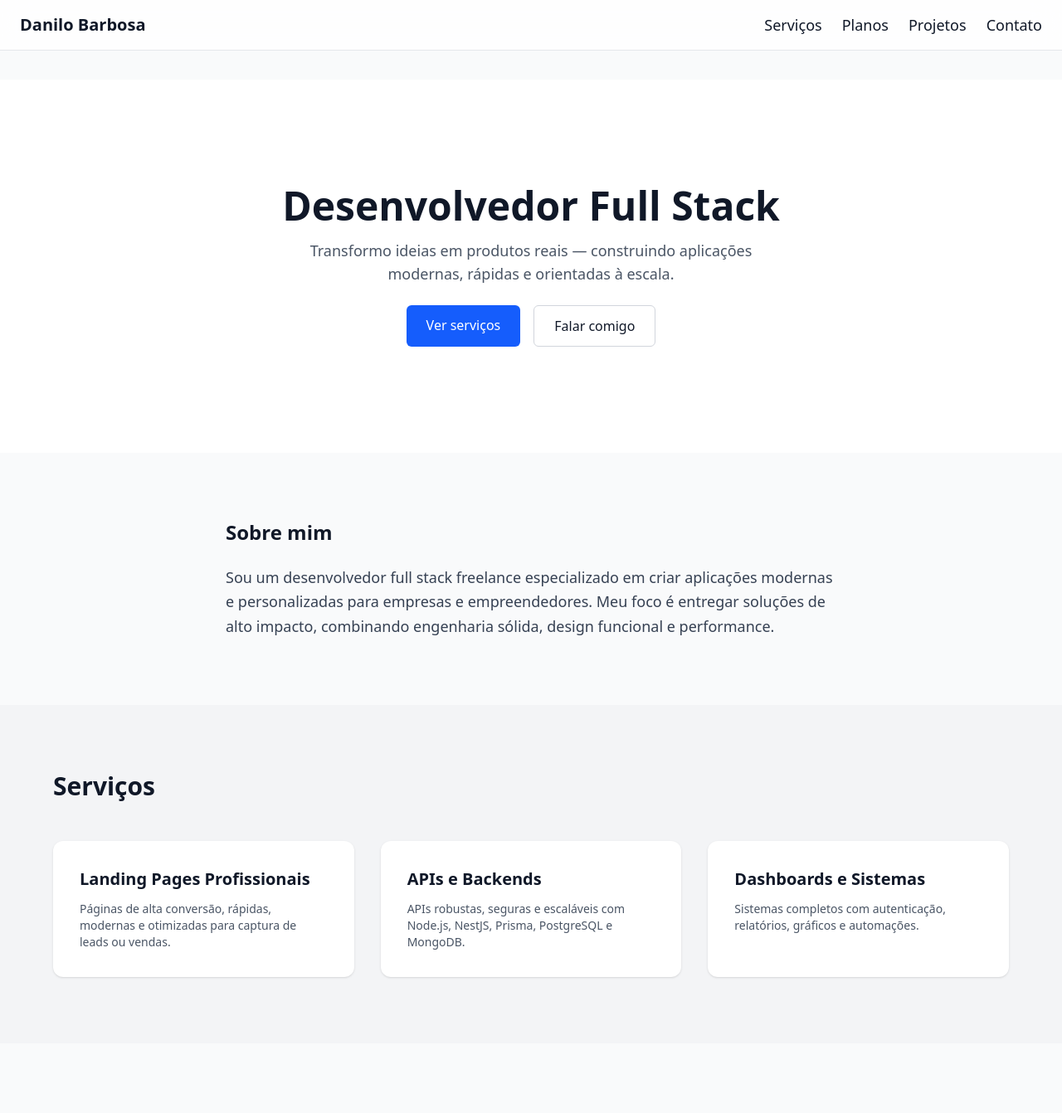
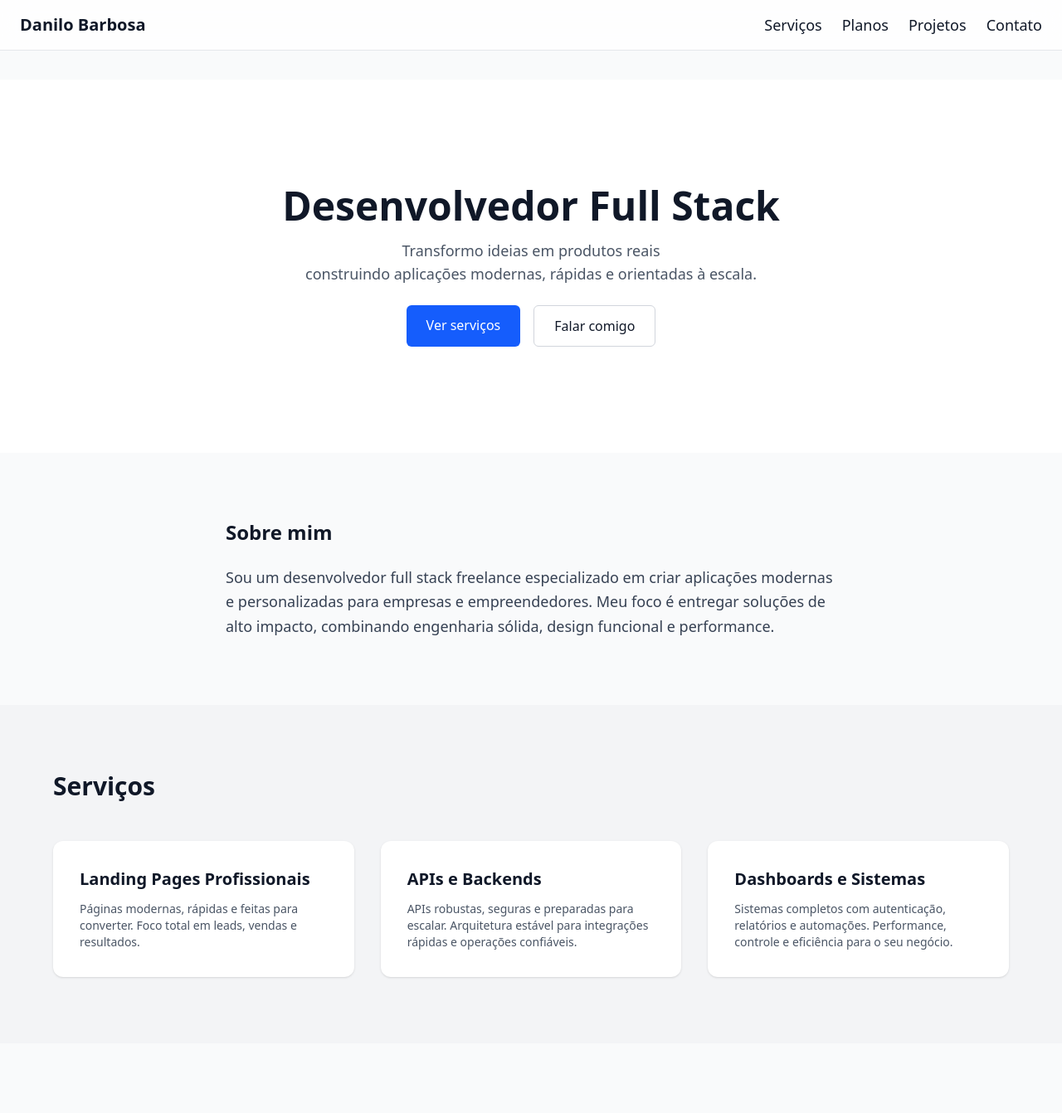
Before and after one commit to danilobserafim/portfolio-vendas, a React (Vite) app: page / in a window 1280 px wide. Shown: the top 1342 px of the page at 83% size. Built offline with nearby package versions, Linux system fonts and the light colour scheme.

Commit message:
Melhorando copy

```diff
--- a/src/components/Hero.tsx
+++ b/src/components/Hero.tsx
@@ -10,8 +10,8 @@ export default function Hero() {
       >
         <h2 className="text-5xl font-bold mb-4">Desenvolvedor Full Stack</h2>
         <p className="text-lg text-gray-600 dark:text-gray-300 max-w-xl mx-auto">
-          Transformo ideias em produtos reais — construindo aplicações modernas,
-          rápidas e orientadas à escala.
+          Transformo ideias em produtos reais <br /> construindo aplicações
+          modernas, rápidas e orientadas à escala.
         </p>
         <div className="mt-6 flex justify-center gap-4">
           <a
--- a/src/components/Services.tsx
+++ b/src/components/Services.tsx
@@ -15,15 +15,17 @@ export default function Services() {
           {[
             {
               title: "Landing Pages Profissionais",
-              desc: "Páginas de alta conversão, rápidas, modernas e otimizadas para captura de leads ou vendas.",
+              desc: `Páginas modernas, rápidas e feitas para converter.
+              Foco total em leads, vendas e resultados.`,
             },
             {
               title: "APIs e Backends",
-              desc: "APIs robustas, seguras e escaláveis com Node.js, NestJS, Prisma, PostgreSQL e MongoDB.",
+              desc: "APIs robustas, seguras e preparadas para escalar. Arquitetura estável para integrações rápidas e operações confiáveis.",
             },
             {
               title: "Dashboards e Sistemas",
-              desc: "Sistemas completos com autenticação, relatórios, gráficos e automações.",
+              desc: `Sistemas completos com autenticação, relatórios e automações.
+              Performance, controle e eficiência para o seu negócio.`,
             },
           ].map((s, i) => (
             <motion.div
```
